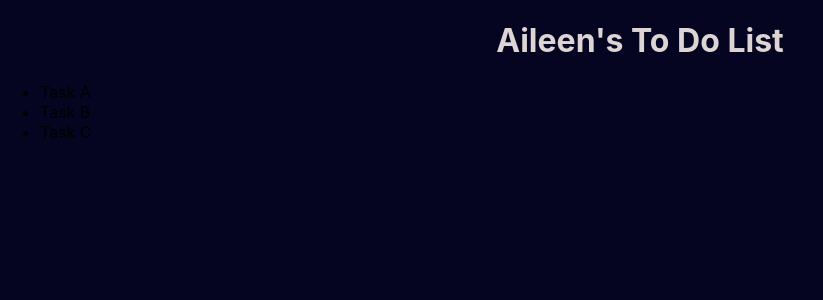
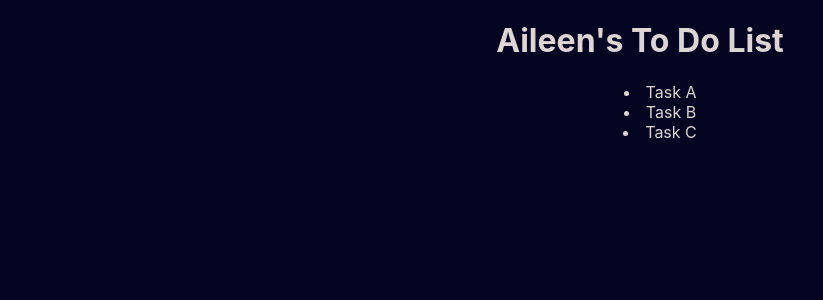
Before and after one commit to adonegan/react-todo-list, a React (Create React App) app: page / in a window 1280 px wide. Shown: the top 300 px of the page, without its empty margins (0-823 px from the left). Built offline with nearby package versions, Linux system fonts and the light colour scheme.

Commit message:
center align tasks

```diff
--- a/src/index.css
+++ b/src/index.css
@@ -13,7 +13,13 @@ code {
     monospace;
 }
 
-.title {
+.title,
+.listItems {
   color: rgb(221, 212, 212);
   text-align: center;
 }
+
+ul {
+  text-align: center;
+  list-style-position: inside;
+}
```
